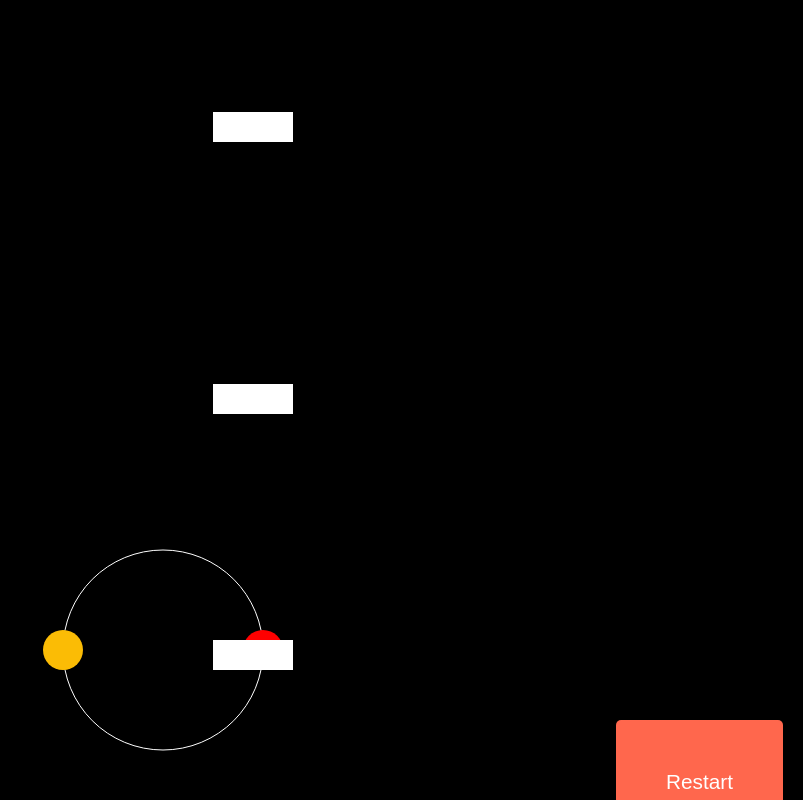
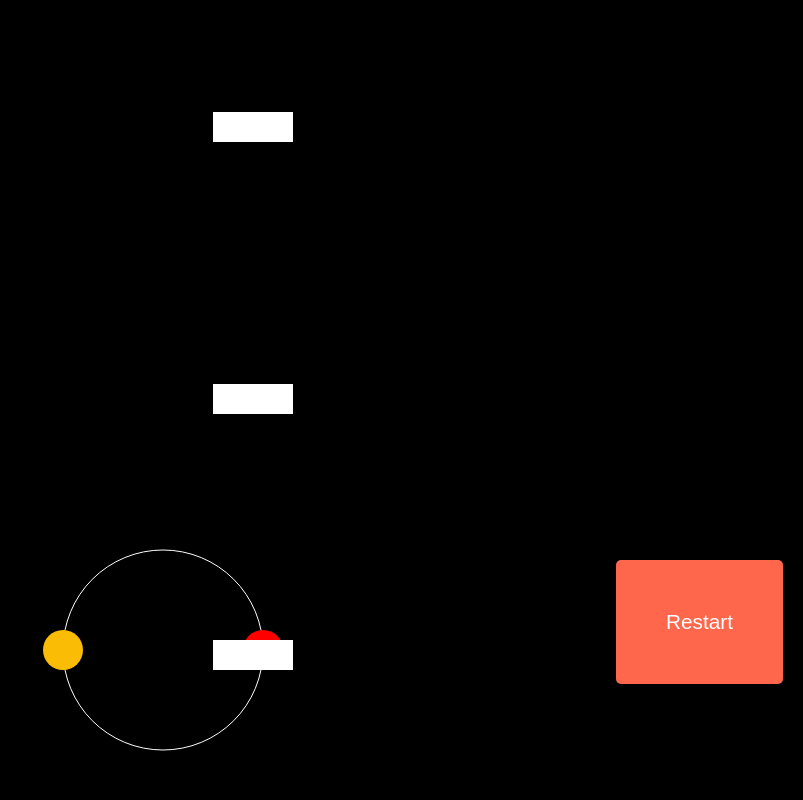
Before and after one commit to alebusi/Duet, a plain HTML site: page index.html in a window 1280 px wide. Shown: the whole page, without its empty margins (477-1280 px from the left). Drawn offline with Linux system fonts and the light colour scheme.

Commit message:
Update index.css

```diff
--- a/index.css
+++ b/index.css
@@ -11,7 +11,7 @@ body {
 #pause, #show, #info {
     position: fixed;
     right: 20px;
-    top: 90vh;
+    top: 70vh;
     padding: 50px;
     background-color: #ff674d;
     border: none;
```
